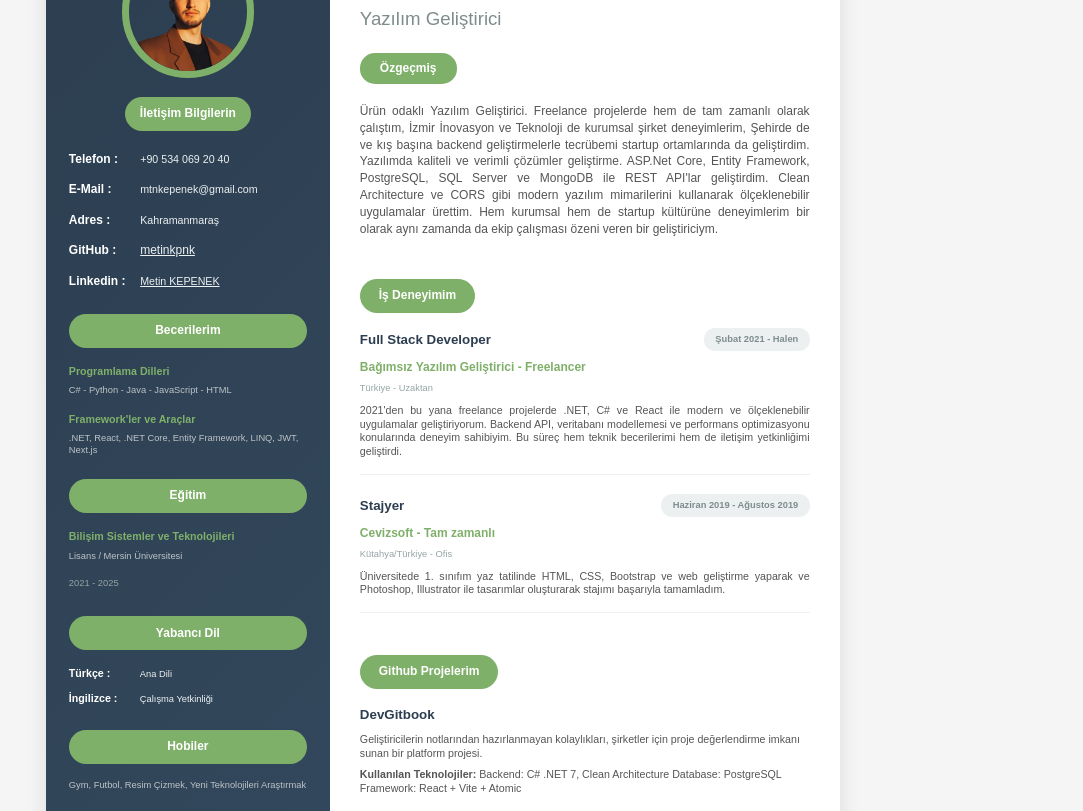
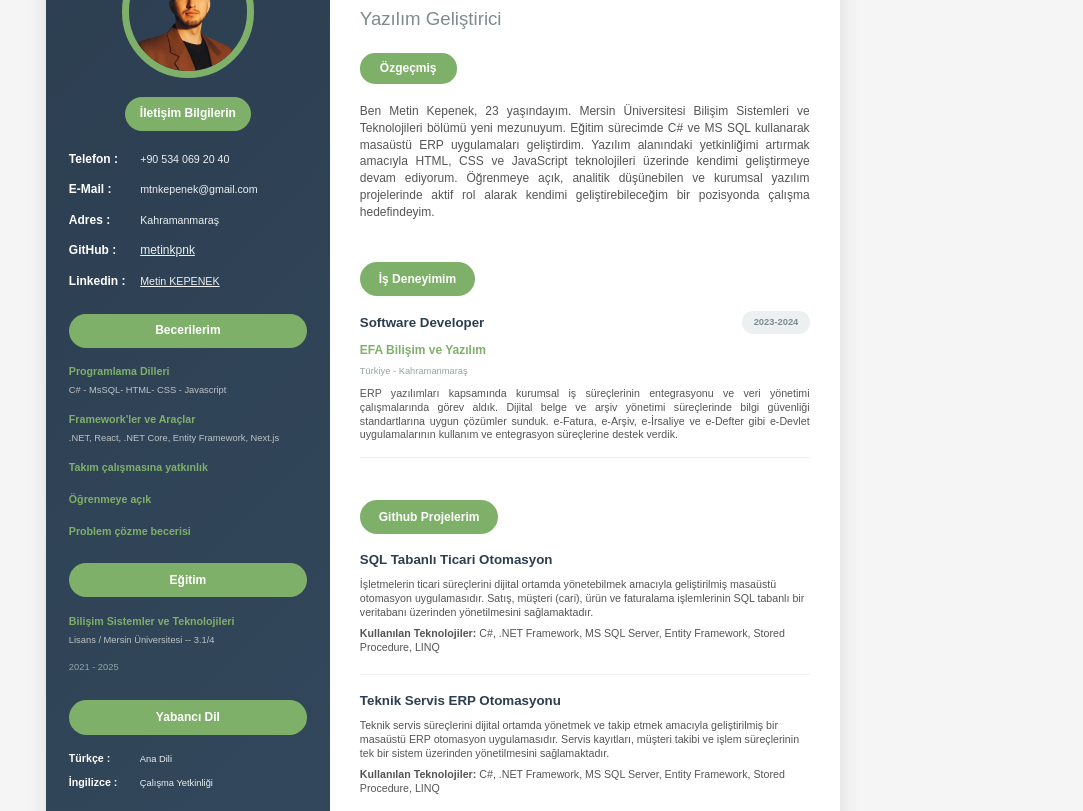
Before and after one commit to metinkpnk/CV, a plain HTML site: page index.html in a window 1280 px wide. Shown: the part 110-921 px from the top of the page, without its empty margins (197-1280 px from the left). Drawn offline with Linux system fonts and the light colour scheme.

Commit message:
Güncellemeler yapıldı

```diff
--- a/index.html
+++ b/index.html
@@ -1,11 +1,13 @@
 <!DOCTYPE html>
 <html lang="tr">
+
 <head>
     <meta charset="UTF-8">
     <meta name="viewport" content="width=device-width, initial-scale=1.0">
     <title>Metin KEPENEK - CV</title>
     <link rel="stylesheet" href="style.css">
 </head>
+
 <body>
     <!-- PDF İndirme Butonu -->
     <div class="pdf-download-btn">
@@ -43,7 +45,8 @@
                 </div>
                 <div class="contact-item">
                     <span class="label">Linkedin :</span>
-                    <span class="value"><a href="https://www.linkedin.com/in/metin-kepenek-ba768922a/">Metin KEPENEK</a></span>
+                    <span class="value"><a href="https://www.linkedin.com/in/metin-kepenek-ba768922a/">Metin
+                            KEPENEK</a></span>
                 </div>
             </div>
 
@@ -51,11 +54,20 @@
             <div class="skills-section">
                 <div class="skill-category">
                     <h4>Programlama Dilleri</h4>
-                    <p>C# - Python - Java - JavaScript - HTML</p>
+                    <p>C# - MsSQL- HTML- CSS - Javascript</p>
                 </div>
                 <div class="skill-category">
                     <h4>Framework'ler ve Araçlar</h4>
-                    <p>.NET, React, .NET Core, Entity Framework, LINQ, JWT, Next.js</p>
+                    <p>.NET, React, .NET Core, Entity Framework, Next.js</p>
+                </div>
+                <div class="skill-category">
+                    <h4>Takım çalışmasına yatkınlık</h4>
+                </div>
+                <div class="skill-category">
+                    <h4>Öğrenmeye açık</h4>
+                </div>
+                <div class="skill-category">
+                    <h4>Problem çözme becerisi</h4>
                 </div>
             </div>
 
@@ -63,7 +75,7 @@
             <div class="education-section">
                 <div class="education-item">
                     <h4>Bilişim Sistemler ve Teknolojileri</h4>
-                    <p>Lisans / Mersin Üniversitesi</p>
+                    <p>Lisans / Mersin Üniversitesi -- 3.1/4 </p>
                     <span class="date">2021 - 2025</span>
                 </div>
             </div>
@@ -82,7 +94,7 @@
 
             <div class="section-title">Hobiler</div>
             <div class="hobbies-section">
-                <p>Gym, Futbol, Resim Çizmek, Yeni Teknolojileri Araştırmak</p>
+                <p>Gym, Futbol, Yeni Teknolojileri Araştırmak</p>
             </div>
         </div>
 
@@ -95,46 +107,62 @@
             </div>
 
             <div class="summary-section">
-                <p>Ürün odaklı Yazılım Geliştirici. Freelance projelerde hem de tam zamanlı olarak çalıştım, İzmir İnovasyon ve Teknoloji de kurumsal şirket deneyimlerim, Şehirde de ve kış başına backend geliştirmelerle tecrübemi startup ortamlarında da geliştirdim. Yazılımda kaliteli ve verimli çözümler geliştirme. ASP.Net Core, Entity Framework, PostgreSQL, SQL Server ve MongoDB ile REST API'lar geliştirdim. Clean Architecture ve CORS gibi modern yazılım mimarilerini kullanarak ölçeklenebilir uygulamalar ürettim. Hem kurumsal hem de startup kültürüne deneyimlerim bir olarak aynı zamanda da ekip çalışması özeni veren bir geliştiriciym.</p>
+                <p>Ben Metin Kepenek, 23 yaşındayım. Mersin Üniversitesi Bilişim Sistemleri ve Teknolojileri bölümü yeni
+                    mezunuyum. Eğitim sürecimde C# ve MS SQL kullanarak masaüstü ERP uygulamaları geliştirdim. Yazılım
+                    alanındaki yetkinliğimi artırmak amacıyla HTML, CSS ve JavaScript teknolojileri üzerinde kendimi
+                    geliştirmeye devam ediyorum. Öğrenmeye açık, analitik düşünebilen ve kurumsal yazılım projelerinde
+                    aktif rol alarak kendimi geliştirebileceğim bir pozisyonda çalışma hedefindeyim.</p>
             </div>
 
             <div class="section-title-main">İş Deneyimim</div>
 
             <div class="experience-item">
                 <div class="job-header">
-                    <h3>Full Stack Developer</h3>
-                    <span class="date">Şubat 2021 - Halen</span>
+                    <h3>Software Developer</h3>
+                    <span class="date">2023-2024</span>
                 </div>
-                <div class="company">Bağımsız Yazılım Geliştirici - Freelancer</div>
-                <div class="location">Türkiye - Uzaktan</div>
-                <p>2021'den bu yana freelance projelerde .NET, C# ve React ile modern ve ölçeklenebilir uygulamalar geliştiriyorum. Backend API, veritabanı modellemesi ve performans optimizasyonu konularında deneyim sahibiyim. Bu süreç hem teknik becerilerimi hem de iletişim yetkinliğimi geliştirdi.</p>
+                <div class="company">EFA Bilişim ve Yazılım</div>
+                <div class="location">Türkiye - Kahramanmaraş</div>
+                <p>ERP yazılımları kapsamında kurumsal iş süreçlerinin entegrasyonu ve veri yönetimi çalışmalarında
+                    görev aldık. Dijital belge ve arşiv yönetimi süreçlerinde bilgi güvenliği standartlarına uygun
+                    çözümler sunduk. e-Fatura, e-Arşiv, e-İrsaliye ve e-Defter gibi e-Devlet uygulamalarının kullanım ve
+                    entegrasyon süreçlerine destek verdik.</p>
             </div>
-
-            <div class="experience-item">
-                <div class="job-header">
-                    <h3>Stajyer</h3>
-                    <span class="date">Haziran 2019 - Ağustos 2019</span>
-                </div>
-                <div class="company">Cevizsoft - Tam zamanlı</div>
-                <div class="location">Kütahya/Türkiye - Ofis</div>
-                <p>Üniversitede 1. sınıfım yaz tatilinde HTML, CSS, Bootstrap ve web geliştirme yaparak ve Photoshop, Illustrator ile tasarımlar oluşturarak stajımı başarıyla tamamladım.</p>
-            </div>
-
             <div class="section-title-main">Github Projelerim</div>
 
             <div class="project-item">
-                <h3>DevGitbook</h3>
-                <p>Geliştiricilerin notlarından hazırlanmayan kolaylıkları, şirketler için proje değerlendirme imkanı sunan bir platform projesi.</p>
-                <p><strong>Kullanılan Teknolojiler:</strong> Backend: C# .NET 7, Clean Architecture Database: PostgreSQL Framework: React + Vite + Atomic</p>
+                <h3>SQL Tabanlı Ticari Otomasyon</h3>
+                <p>
+                    İşletmelerin ticari süreçlerini dijital ortamda yönetebilmek amacıyla
+                    geliştirilmiş masaüstü otomasyon uygulamasıdır.
+                    Satış, müşteri (cari), ürün ve faturalama işlemlerinin SQL tabanlı
+                    bir veritabanı üzerinden yönetilmesini sağlamaktadır.
+                </p>
+                <p>
+                    <strong>Kullanılan Teknolojiler:</strong>
+                    C#, .NET Framework, MS SQL Server, Entity Framework,
+                    Stored Procedure, LINQ
+                </p>
             </div>
 
+
             <div class="project-item">
-                <h3>Card Management</h3>
-                <p>Kart yönetim sistemi geliştirdiğim bir backend projesi. JWT tabanlı kimlik doğrulama, şifrelerin güvenli saklanması ve CRUD işlemleri içermektedir.</p>
-                <p><strong>Kullanılan Teknolojiler:</strong> Backend: .NET 6, CORS, EF Core, FluentValidation, AutoMapper, Mapster, Jwt/Bearer, Swagger, XUnit, Moq</p>
+                <h3>Teknik Servis ERP Otomasyonu</h3>
+                <p>
+                    Teknik servis süreçlerini dijital ortamda yönetmek ve takip etmek amacıyla
+                    geliştirilmiş bir masaüstü ERP otomasyon uygulamasıdır.
+                    Servis kayıtları, müşteri takibi ve işlem süreçlerinin tek bir sistem üzerinden
+                    yönetilmesini sağlamaktadır.
+                </p>
+                <p>
+                    <strong>Kullanılan Teknolojiler:</strong>
+                    C#, .NET Framework, MS SQL Server, Entity Framework,
+                    Stored Procedure, LINQ
+                </p>
             </div>
 
-            <p class="footer-note">Daha fazla için Github profilimi ziyaret edebilirsiniz: <strong><a href="https://github.com/metinkpnk">metinkpnk</a></strong></p>
+            <p class="footer-note">Daha fazla için Github profilimi ziyaret edebilirsiniz: <strong><a
+                        href="https://github.com/metinkpnk">metinkpnk</a></strong></p>
         </div>
     </div>
 
@@ -155,4 +183,5 @@
         }
     </script>
 </body>
+
 </html>
--- a/style.css
+++ b/style.css
@@ -323,6 +323,17 @@ body {
     border-top: 0.5pt solid #ecf0f1;
 }
 
+.footer-note a {
+    color: #2c3e50;
+    text-decoration: none;
+    font-weight: bold;
+}
+
+.footer-note a:hover {
+    color: #7fb069;
+    text-decoration: underline;
+}
+
 /* PDF İndirme Butonu */
 .pdf-download-btn {
     position: fixed;
```
